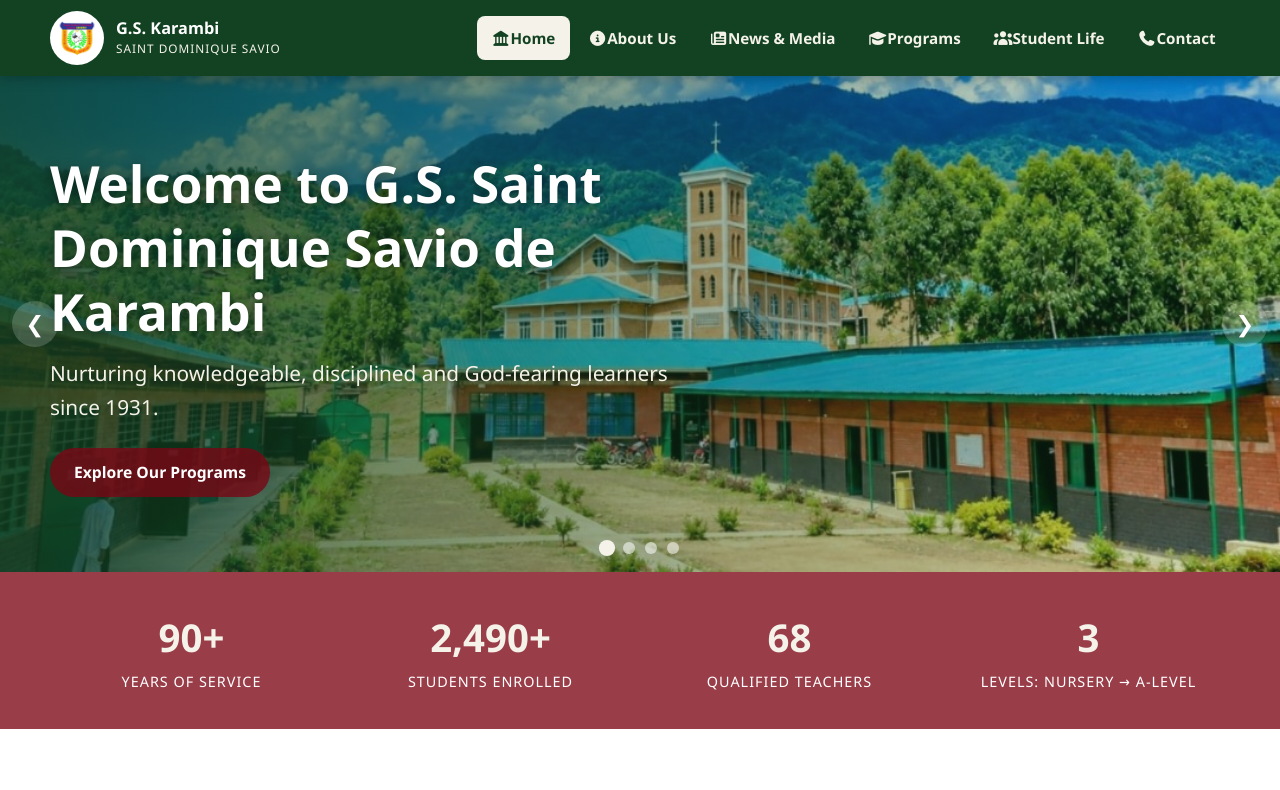
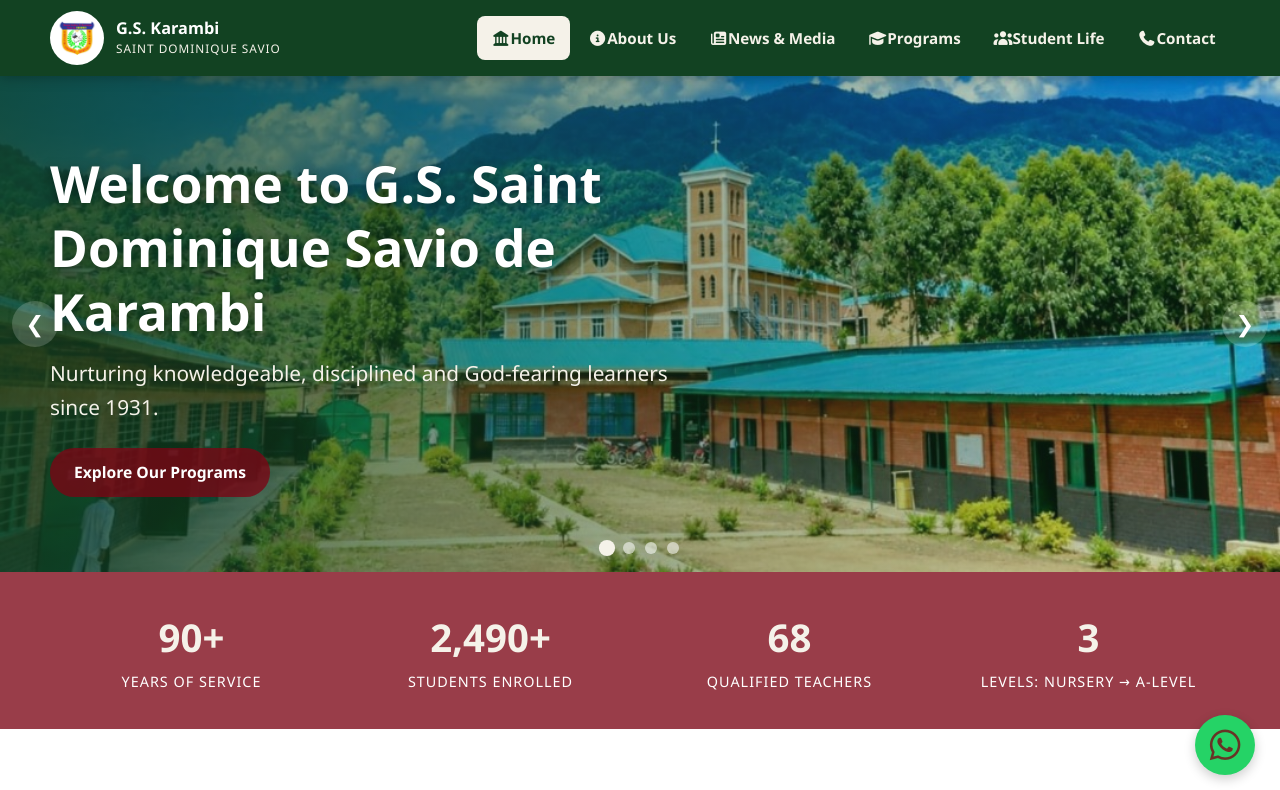
Before and after one commit to gihomarie-cpu/Groupe-scolaire-karambi-website, a plain HTML site: page index.html in a window 1280 px wide. Shown: the top 790 px of the page. Drawn offline with Linux system fonts and the light colour scheme.

Commit message:
add whatsapp icon and fix menu collision bug

```diff
--- a/index.html
+++ b/index.html
@@ -244,6 +244,19 @@
           </div>
         </div>
       </div>
+<!-- whatsapp section -->
+
+         <div class="whatsapp-float" >
+   <a
+    href="https://wa.me/250788212324?text=Hello%20G.S.%20Karambi,%20I%20would%20like%20to%20know%20more%20about%20your%20school."
+    target="_blank"
+    rel="noopener noreferrer"
+    aria-label="Chat with G.S. Karambi on WhatsApp"
+>
+    <i class="fa-brands fa-whatsapp"></i>
+</a>
+
+       </div>
     </section>
   </main>
 
--- a/script_new.js
+++ b/script_new.js
@@ -124,10 +124,22 @@
   }
 
   /* ---------- Highlight the current page in the menu ---------- */
-  var here = location.pathname.split("/").pop().toLowerCase();
-  if (here === "" || here === "index.html") here = "index.html";
-  document.querySelectorAll(".main-nav a").forEach(function (a) {
-    var target = a.getAttribute("href").split("/").pop().split("#")[0].toLowerCase();
-    if (target === here) a.classList.add("active");
-  });
+  /* ---------- Highlight the current page in the menu ---------- */
+
+var here = location.pathname.split("/").pop().toLowerCase();
+
+if (here === "") here = "index.html";
+
+document.querySelectorAll(".main-nav a").forEach(function (a) {
+
+    var target = a.getAttribute("href")
+        .split("/")
+        .pop()
+        .split("#")[0]
+        .toLowerCase();
+
+    // Add active if the page matches, otherwise remove it
+    a.classList.toggle("active", target === here);
+
+});
 })();
--- a/style-new.css
+++ b/style-new.css
@@ -485,6 +485,41 @@ h1, h2, h3, h4 { color: var(--ink); line-height: 1.25; font-weight: 700; }
     flex-shrink: 0;
 }
 
+
+/* whataspp */
+.whatsapp-float {
+    position: fixed;
+    bottom: 25px;
+    right: 25px;
+
+    width: 60px;
+    height: 60px;
+
+    background-color: #25D366;
+    color: white;
+
+    border-radius: 50%;
+
+    display: flex;
+    justify-content: center;
+    align-items: center;
+
+    font-size: 35px;
+    text-decoration: none;
+
+    box-shadow: 0 4px 12px rgba(0, 0, 0, 0.2);
+
+    z-index: 9999;
+
+    transition: transform 0.3s ease;
+}
+
+.whatsapp-float:hover {
+    transform: scale(1.1);
+}
+
+
+
 /* TABLETS */
 @media (max-width: 960px) {
 
```
